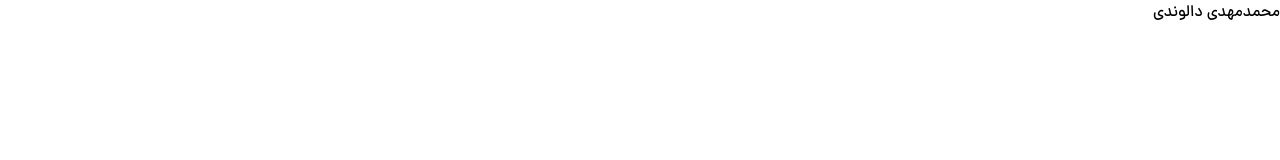
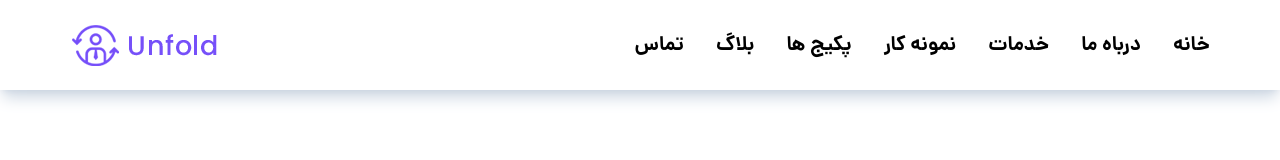
Before and after one commit to mohammadmehdidalvandii/unfold, a website: page public/index.html in a window 1280 px wide. Drawn offline with Linux system fonts and the light colour scheme; files whose address does not match are found by name.

Commit message:
create nav section

```diff
--- a/public/index.html
+++ b/public/index.html
@@ -8,6 +8,23 @@
     <title>UNFOLD</title>
 </head>
 <body dir="rtl">
-    <h1 class="text-2xl text-red-500">محمدمهدی دالوندی</h1>
+        <!-- <<<< navbar sections >>>> -->
+            <nav class="block static w-full bg-white h-full py-5 shadow-lg shadow-slate-300">
+                <div class="container">
+                    <div class="flex justify-between items-center">
+                        <ul class="flex items-center">
+                            <li class="me-8 font-dana-bold text-xl font-extrabold cursor-pointer  ease-linear duration-200 hover:text-primary ">خانه</li>
+                            <li class="me-8 font-dana-bold text-xl font-extrabold cursor-pointer  ease-linear duration-200 hover:text-primary ">درباه ما</li>
+                            <li class="me-8 font-dana-bold text-xl font-extrabold cursor-pointer  ease-linear duration-200 hover:text-primary ">خدمات</li>
+                            <li class="me-8 font-dana-bold text-xl font-extrabold cursor-pointer  ease-linear duration-200 hover:text-primary ">نمونه کار</li>
+                            <li class="me-8 font-dana-bold text-xl font-extrabold cursor-pointer  ease-linear duration-200 hover:text-primary ">پکیج ها</li>
+                            <li class="me-8 font-dana-bold text-xl font-extrabold cursor-pointer  ease-linear duration-200 hover:text-primary ">بلاگ</li>
+                            <li class="me-8 font-dana-bold text-xl font-extrabold cursor-pointer  ease-linear duration-200 hover:text-primary ">تماس</li>
+                        </ul>
+                        <img src="/public/assets/image/logo-1.png" alt="navbar logo">
+                    </div>
+                </div>
+            </nav>
+        <!-- <<<< navbar sections >>>> -->
 </body>
 </html>
--- a/src/input.css
+++ b/src/input.css
@@ -6,17 +6,17 @@
     @font-face {
         font-family: dana-medium;
         font-style: normal;
-        src: url(../public/assets/font/Dana-Medium.woff) format("woff");
+        src: url('../public/assets/font/Dana-Medium.woff') format("woff");
     }
     @font-face {
         font-family: dana-bold;
         font-style: normal;
-        src: url(../public/assets/font/Dana-Bold.woff) format("woff");
+        src: url("../public/assets/font/Dana-Bold.woff") format("woff");
     }
     @font-face {
         font-family: dana-black;
         font-style: normal;
-        src: url(../public/assets/font/Dana-Black.woff) format("woff");
+        src: url("../public/assets/font/Dana-Black.woff") format("woff");
     }
     body{
         @apply m-0 p-0 font-dana-medium box-border
--- a/tailwind.config.js
+++ b/tailwind.config.js
@@ -7,6 +7,9 @@ module.exports = {
           "dana-medium" : "dana-medium",
           "dana-bold" :"dana-bold",
           "dana-black": "dana-black"
+        },
+        colors:{
+          "primary" : "#6A47E2"
         }
     },
     screens: {
```
Also changed, not shown: public/assets/image/logo-1.png (added), public/styles/app.css.
